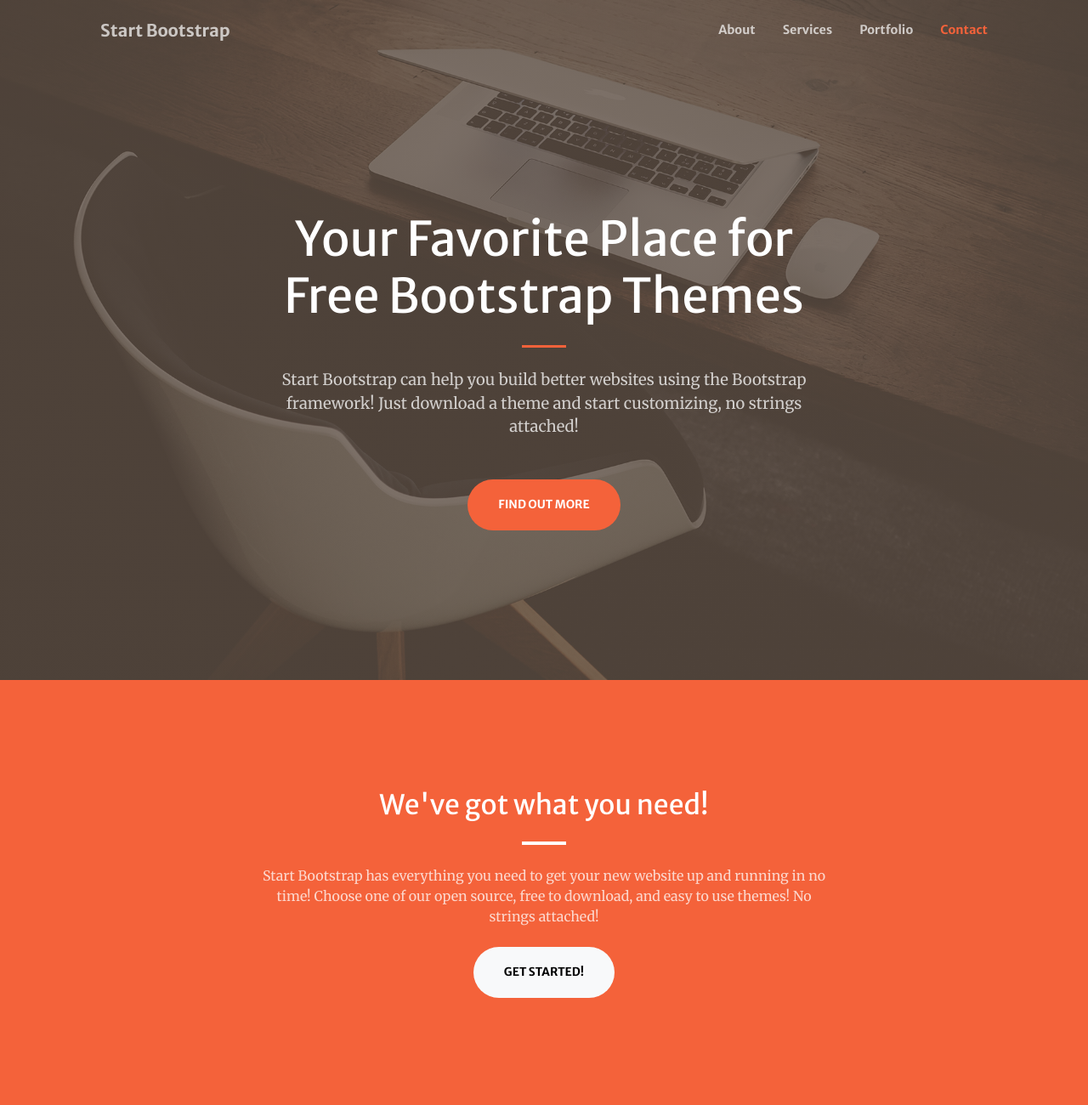
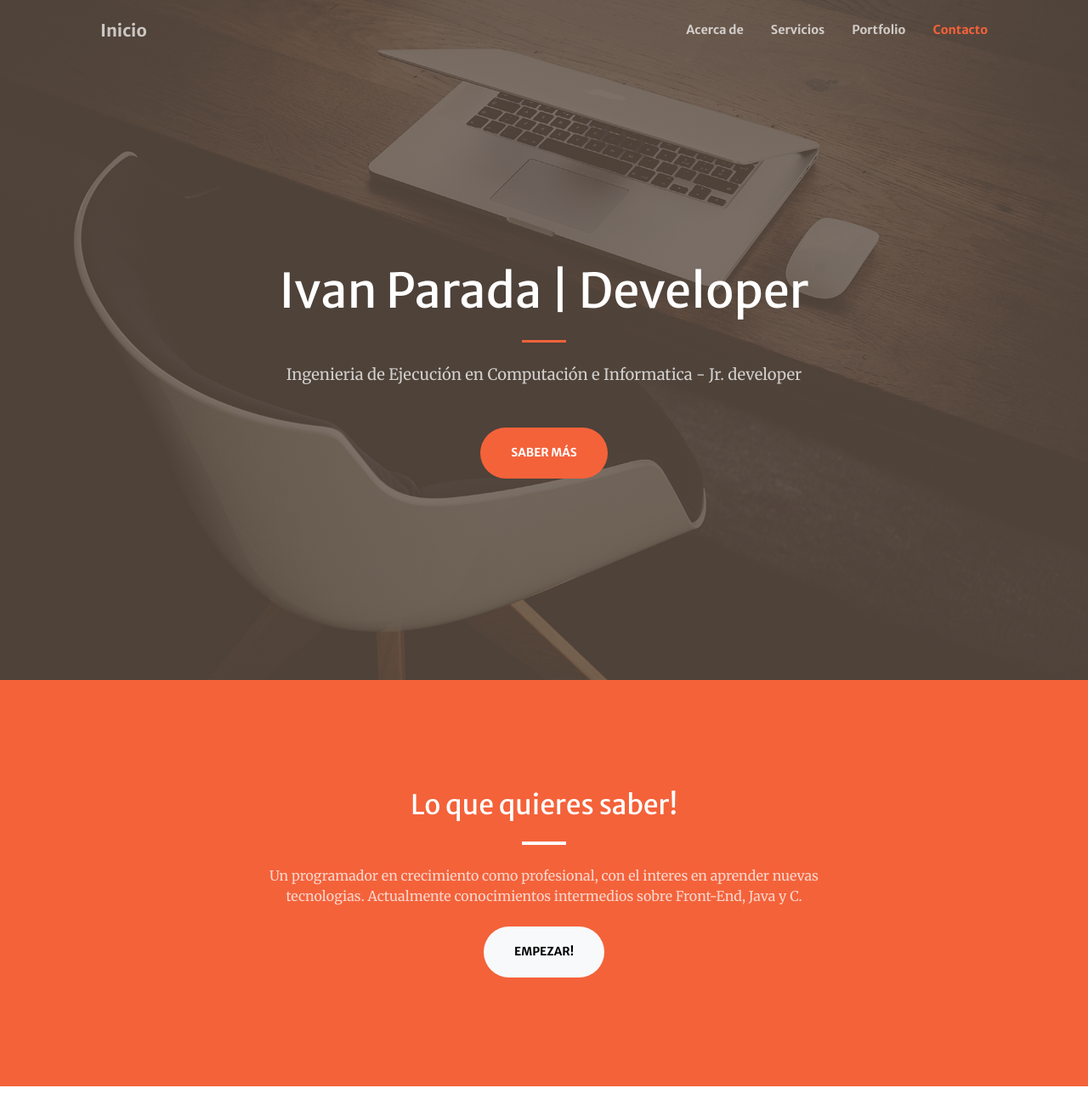
Before and after one commit to NSQWS/Dev, a plain HTML site: page index.html in a window 1280 px wide. Shown: the top 1300 px of the page at 85% size. Drawn offline with nearby package versions, Linux system fonts and the light colour scheme; some packages are replaced by stand-ins of ours; a script that the page names is missing.

Commit message:
Update index.html

```diff
--- a/index.html
+++ b/index.html
@@ -22,14 +22,14 @@
         <!-- Navigation-->
         <nav class="navbar navbar-expand-lg navbar-light fixed-top py-3" id="mainNav">
             <div class="container px-4 px-lg-5">
-                <a class="navbar-brand" href="#page-top">Start Bootstrap</a>
+                <a class="navbar-brand" href="#page-top">Inicio</a>
                 <button class="navbar-toggler navbar-toggler-right" type="button" data-bs-toggle="collapse" data-bs-target="#navbarResponsive" aria-controls="navbarResponsive" aria-expanded="false" aria-label="Toggle navigation"><span class="navbar-toggler-icon"></span></button>
                 <div class="collapse navbar-collapse" id="navbarResponsive">
                     <ul class="navbar-nav ms-auto my-2 my-lg-0">
-                        <li class="nav-item"><a class="nav-link" href="#about">About</a></li>
-                        <li class="nav-item"><a class="nav-link" href="#services">Services</a></li>
+                        <li class="nav-item"><a class="nav-link" href="#about">Acerca de</a></li>
+                        <li class="nav-item"><a class="nav-link" href="#services">Servicios</a></li>
                         <li class="nav-item"><a class="nav-link" href="#portfolio">Portfolio</a></li>
-                        <li class="nav-item"><a class="nav-link" href="#contact">Contact</a></li>
+                        <li class="nav-item"><a class="nav-link" href="#contact">Contacto</a></li>
                     </ul>
                 </div>
             </div>
@@ -39,12 +39,12 @@
             <div class="container px-4 px-lg-5 h-100">
                 <div class="row gx-4 gx-lg-5 h-100 align-items-center justify-content-center text-center">
                     <div class="col-lg-8 align-self-end">
-                        <h1 class="text-white font-weight-bold">Your Favorite Place for Free Bootstrap Themes</h1>
+                        <h1 class="text-white font-weight-bold">Ivan Parada | Developer</h1>
                         <hr class="divider" />
                     </div>
                     <div class="col-lg-8 align-self-baseline">
-                        <p class="text-white-75 mb-5">Start Bootstrap can help you build better websites using the Bootstrap framework! Just download a theme and start customizing, no strings attached!</p>
-                        <a class="btn btn-primary btn-xl" href="#about">Find Out More</a>
+                        <p class="text-white-75 mb-5">Ingenieria de Ejecución en Computación e Informatica - Jr. developer</p>
+                        <a class="btn btn-primary btn-xl" href="#about">Saber más</a>
                     </div>
                 </div>
             </div>
@@ -54,10 +54,10 @@
             <div class="container px-4 px-lg-5">
                 <div class="row gx-4 gx-lg-5 justify-content-center">
                     <div class="col-lg-8 text-center">
-                        <h2 class="text-white mt-0">We've got what you need!</h2>
+                        <h2 class="text-white mt-0">Lo que quieres saber!</h2>
                         <hr class="divider divider-light" />
-                        <p class="text-white-75 mb-4">Start Bootstrap has everything you need to get your new website up and running in no time! Choose one of our open source, free to download, and easy to use themes! No strings attached!</p>
-                        <a class="btn btn-light btn-xl" href="#services">Get Started!</a>
+                        <p class="text-white-75 mb-4">Un programador en crecimiento como profesional, con el interes en aprender nuevas tecnologias. Actualmente conocimientos intermedios sobre Front-End, Java y C.</p>
+                        <a class="btn btn-light btn-xl" href="#services">Empezar!</a>
                     </div>
                 </div>
             </div>
@@ -162,10 +162,7 @@
         </div>
         <!-- Call to action-->
         <section class="page-section bg-dark text-white">
-            <div class="container px-4 px-lg-5 text-center">
-                <h2 class="mb-4">Free Download at Start Bootstrap!</h2>
-                <a class="btn btn-light btn-xl" href="https://startbootstrap.com/theme/creative/">Download Now!</a>
-            </div>
+            <p></p>
         </section>
         <!-- Contact-->
         <section class="page-section" id="contact">
@@ -237,14 +234,14 @@
                 <div class="row gx-4 gx-lg-5 justify-content-center">
                     <div class="col-lg-4 text-center mb-5 mb-lg-0">
                         <i class="bi-phone fs-2 mb-3 text-muted"></i>
-                        <div>+1 (555) 123-4567</div>
+                        <div>+56 9 48 498 712</div>
                     </div>
                 </div>
             </div>
         </section>
         <!-- Footer-->
         <footer class="bg-light py-5">
-            <div class="container px-4 px-lg-5"><div class="small text-center text-muted">Copyright &copy; 2021 - Company Name</div></div>
+            <div class="container px-4 px-lg-5"><div class="small text-center text-muted">Copyright &copy; 2021 - Ivan Parada Betancourt</div></div>
         </footer>
         <!-- Bootstrap core JS-->
         <script src="https://cdn.jsdelivr.net/npm/bootstrap@5.0.2/dist/js/bootstrap.bundle.min.js"></script>
```
